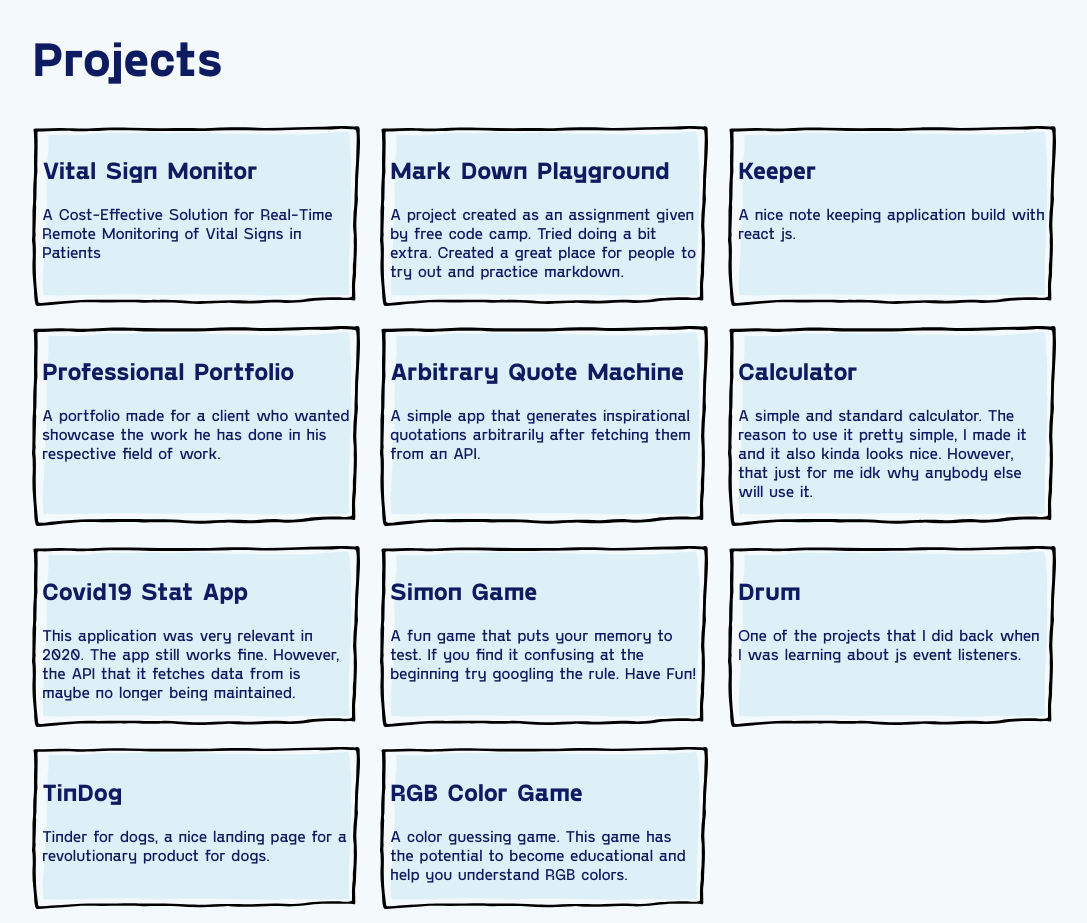
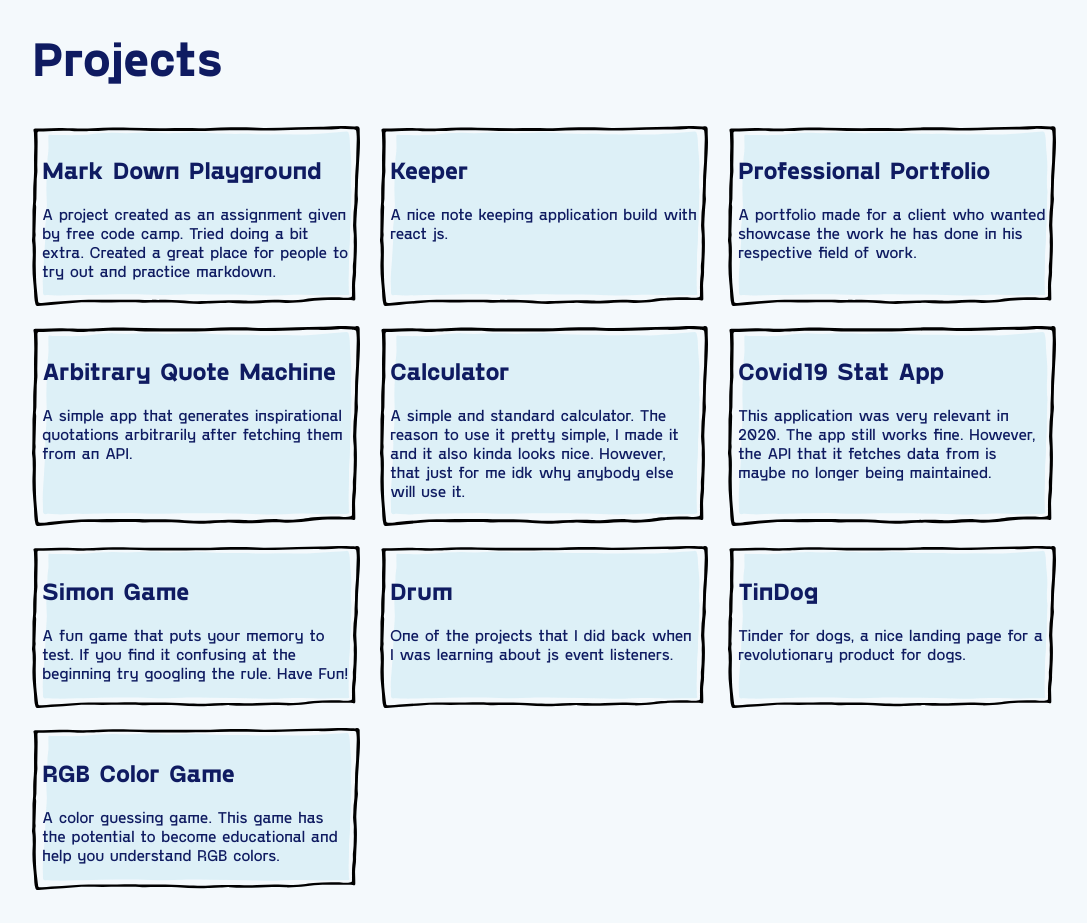
Before and after one commit to AbrarChowdhury/next-portfolio, a Next.js app: page / in a window 1280 px wide. Shown: the part 2080-3003 px from the top of the page, without its empty margins (96-1183 px from the left). Built offline with nearby package versions, Linux system fonts and the light colour scheme.

Commit message:
init July 25

```diff
--- a/components/experience/ExperienceSection.js
+++ b/components/experience/ExperienceSection.js
@@ -15,7 +15,7 @@ const ExperienceSection = () => {
         <ExperienceItem
           date='Now'
           company='Tech Dojo Ltd.'
-          companyURL='http://techdoo.com'
+          companyURL='https://www.tech-dojo.org/'
           role='Software Engineer'
           responsibilities='Responsibilities include designing and developing web applications, collaborating with cross-functional teams, and ensuring high performance and responsiveness of applications.'
           projects={[
@@ -23,6 +23,7 @@ const ExperienceSection = () => {
               imageSrc: "./images/virtyou.png",
               imageAlt: "VirtYou Logo",
               title: "VirtYou",
+              url:"https://virtyou.com/",
               description:
                 "VirtYou specializes in creating automated emotion (AE) software for photorealistic 3D virtual actors. This technology enables virtual actors to deliver emotionally compelling, interactive, and live performances using AI-generated responses as a script.",
               iconList: virtyouTechList,
@@ -38,7 +39,7 @@ const ExperienceSection = () => {
                   imageAlt: "Langara Logo",
                   logoSrc: "images/langara.svg",
                   logoAlt: "Langara Logo",
-                  companyURL: "https://www.langara.com/",
+                  companyURL: "https://langara.ca/",
                   title: "Langara",
                   iconList: virtyouTechList,
                   shortDesc: "Educational VR APP",
@@ -50,7 +51,7 @@ const ExperienceSection = () => {
                   imageAlt: "Mindbloom Logo",
                   logoSrc: "images/mindbloom.svg",
                   logoAlt: "Mindbloom Logo",
-                  companyURL: "https://www.mindbloom.com/",
+                  companyURL: "https://www.mindbloom.ai/",
                   title: "Mindbloom AI",
                   iconList: virtyouTechList,
                   shortDesc: "Employee training app",
@@ -63,6 +64,7 @@ const ExperienceSection = () => {
               imageSrc: "./images/reflect.png",
               imageAlt: "Reflect AI screen-shot",
               title: "Reflect AI",
+              url:"https://www.alphyco.com/",
               description:
                 'Reflect AI is an easy-to-use communication add-on for Outlook™ and Gmail™ that flags harmful, unlawful, and unethical language before you hit "send." It protects your company from reputational damage, ethical breaches, and costly litigation.',
               iconList: reflectTechList,
@@ -77,7 +79,7 @@ const ExperienceSection = () => {
         <ExperienceItem
           date='July 2023'
           company='Bioforge Health Systems'
-          companyURL='http://techdoo.com'
+          companyURL='https://www.bioforgehealth.org/'
           role='Software Engineer'
           responsibilities='Responsibilities include developing software solutions for medical devices, collaborating with the product design team, and ensuring compliance with healthcare regulations.'
           projects={[
@@ -151,7 +153,7 @@ const ExperienceSection = () => {
         <ExperienceItem
           date='June 2020'
           company='Bioforge Health Systems'
-          companyURL='http://techdoo.com'
+          companyURL='https://www.bioforgehealth.org/'
           role='Product Designer'
           responsibilities='Responsibilities include designing medical devices, creating prototypes, and collaborating with engineers to bring products to market.'
           projects={[
--- a/projectsData.js
+++ b/projectsData.js
@@ -1,11 +1,11 @@
 
 const projectsData = [
-  {
-    title: "Vital Sign Monitor",
-    link: "https://beaded-myth-3fa.notion.site/Vital-Sign-Monitor-dd9a1f4e20a84cbb98c494983e1b3445",
-    desc: "A Cost-Effective Solution for Real-Time Remote Monitoring of Vital Signs in Patients",
-    imageUrl: "/images/projectSS/vsm.jpg",
-  },
+  // {
+  //   title: "Vital Sign Monitor",
+  //   link: "https://beaded-myth-3fa.notion.site/Vital-Sign-Monitor-dd9a1f4e20a84cbb98c494983e1b3445",
+  //   desc: "A Cost-Effective Solution for Real-Time Remote Monitoring of Vital Signs in Patients",
+  //   imageUrl: "/images/projectSS/vsm.jpg",
+  // },
   {
     title: "Mark Down Playground",
     link: "https://markdown-playground.netlify.app/",
```
